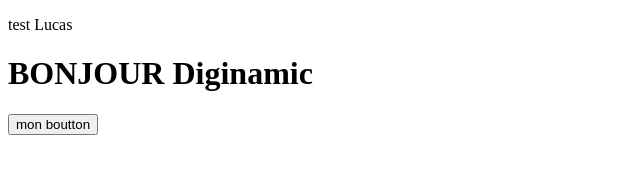
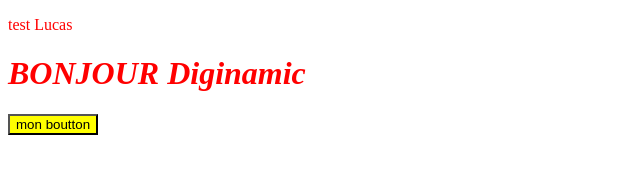
Before and after one commit to boubacarbd/cours_git, a plain HTML site: page index.html in a window 1280 px wide. Shown: the whole page, without its empty margins (0-640 px from the left). Drawn offline with Linux system fonts and the light colour scheme.

Commit message:
modification couleur bouton

```diff
--- a/index.html
+++ b/index.html
@@ -4,6 +4,7 @@
     <meta charset="UTF-8">
     <meta name="viewport" content="width=device-width, initial-scale=1.0">
     <title>page</title>
+    <link rel="stylesheet" href="./style.css">
 </head>
 <body>
     <p>test Lucas</p>
--- a/style.css
+++ b/style.css
@@ -7,3 +7,6 @@ p{
 h1{
     font-style: italic;
 }
+button{
+    background-color: yellow;
+}
```
